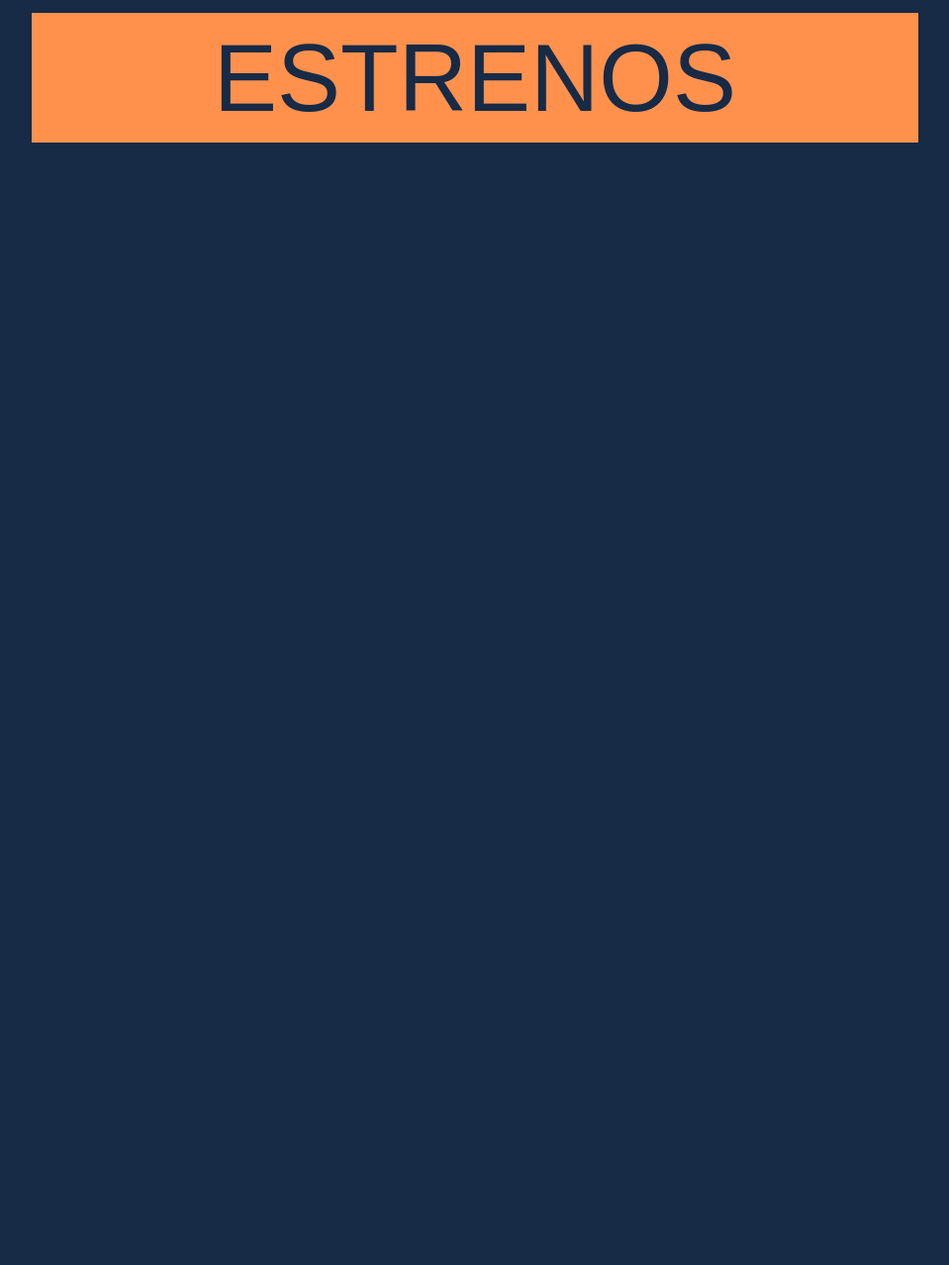
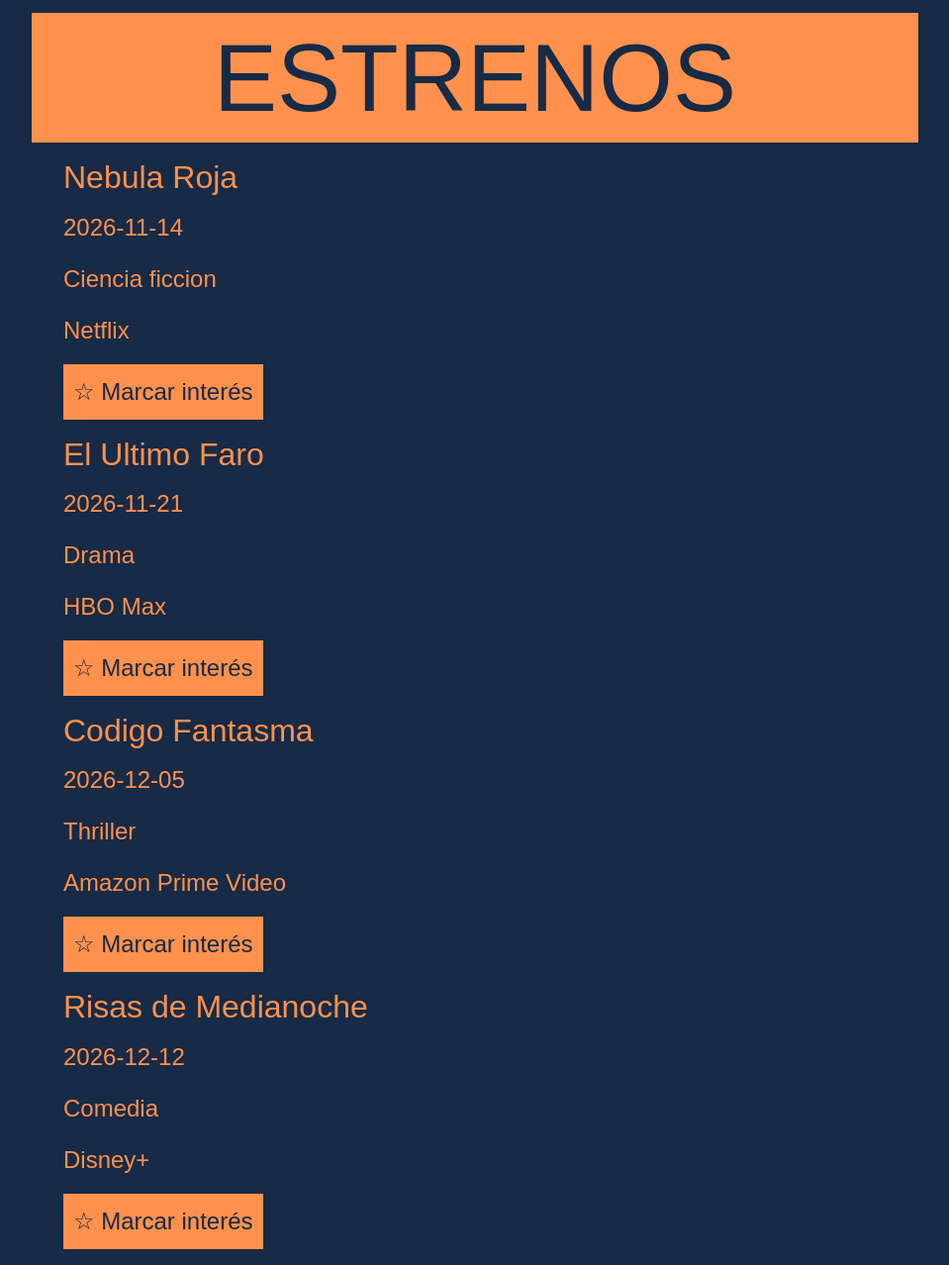
Before and after one commit to RitchieAliasNwot/CineLista, a Spring Boot app: page /estrenos in a window 1280 px wide. Shown: the part 71-1349 px from the top of the page at 99% size, without its empty margins (160-1119 px from the left). Before the commit the page ends 215 px from the top, so only its background shows below. Run offline with Spring Boot 4, Linux system fonts and the light colour scheme.

Commit message:
practica4 ejercicio8

```diff
--- a/src/main/java/com/example/cinelista/controller/EstrenosController.java
+++ b/src/main/java/com/example/cinelista/controller/EstrenosController.java
@@ -25,10 +25,10 @@ import java.util.List;
 public class EstrenosController {
 
     private static final List<Estreno> ESTRENOS = List.of(
-            new Estreno(1L, "Nebula Roja"),
-            new Estreno(2L, "El Ultimo Faro"),
-            new Estreno(3L, "Codigo Fantasma"),
-            new Estreno(4L, "Risas de Medianoche")
+            new Estreno(1L, "Nebula Roja", "2026-11-14", "Ciencia ficcion", "Netflix"),
+            new Estreno(2L, "El Ultimo Faro", "2026-11-21", "Drama", "HBO Max"),
+            new Estreno(3L, "Codigo Fantasma", "2026-12-05", "Thriller", "Amazon Prime Video"),
+            new Estreno(4L, "Risas de Medianoche", "2026-12-12", "Comedia", "Disney+")
     );
 
     @GetMapping("/estrenos")
--- a/src/main/resources/static/css/estilo.css
+++ b/src/main/resources/static/css/estilo.css
@@ -51,6 +51,25 @@ h1 {
     align-items: center;
     justify-content: center;
     font-size: 12vh;
+}
+
+h3 {
+    margin: 0 0 13px;
+    margin-top: 2vh;
+    color: #FF914D;
+    font-size: 2rem;
+}
+
+button {
+    justify-content: center;
+    padding: 10px;
+    background: #FF914D;
+    color: #172A46;
+    border-style: none;
+}
+
+p {
+    color: #FF914D;
 }
 
 main {
--- a/src/main/resources/templates/estrenos.html
+++ b/src/main/resources/templates/estrenos.html
@@ -12,6 +12,8 @@
          color: #172A46;
       }
    </style>
+   <script type="text/babel" src="js/componentes/TarjetaEstreno.js"></script>
+   <script type="text/babel" src="js/estrenos.js"></script>
 </head>
 
 <body>
@@ -33,18 +35,19 @@
             La lista HTML donde debe montarse cada tarjeta ya tiene el id esperado:
             -->
       <ul id="lista-estrenos">
-         <tr th:each = "e : ${estrenos}">
-            <td th:text = "${e.titulo}"></td>
-            <td th:text = "${e.fechaEstreno}"></td>
-            <td th:text = "${e.genero}"></td>
-            <td th:text = "${e.platforma}"></td>
-            <td th:text = "${e.estado}"></td>
+         <tr th:each="e : ${estrenos}">
+            <td th:text="${e.titulo}">Titulo</td>
+            <td th:text="${e.fechaEstreno}">FechaEstreno</td>
+            <td th:text="${e.genero}">Genero</td>
+            <td th:text="${e.plataforma}">Plataforma</td>
+            <td th:text="${e.estado}">Estado</td>
             <td>
-               <span th:each="i:${numbers.sequence(1,5)}" th:text="{i <= e.valoracion ? '☆' : '★'}"></span>
+               <span th:each="i : ${#numbers.sequence(1, 5)}" th:text="${i <= e.valoracion ? '★' : '☆'}"></span>
             </td>
          </tr>
       </ul>
    </main>
 
 </body>
+
 </html>
--- a/src/main/resources/templates/fragments/cabecera.html
+++ b/src/main/resources/templates/fragments/cabecera.html
@@ -41,7 +41,6 @@
         <script src="https://unpkg.com/react@18/umd/react.development.js"></script>
         <script src="https://unpkg.com/react-dom@18/umd/react-dom.development.js"></script>
         <script src="https://unpkg.com/@babel/standalone/babel.min.js"></script>
-        <script type="text/babel" src="/js/componentes/TarjetaEstreno.js"></script>
     </th:block>
 
 </head>
```
Also changed, not shown: src/main/java/com/example/cinelista/model/Estreno.java (+28 -1 lines).
